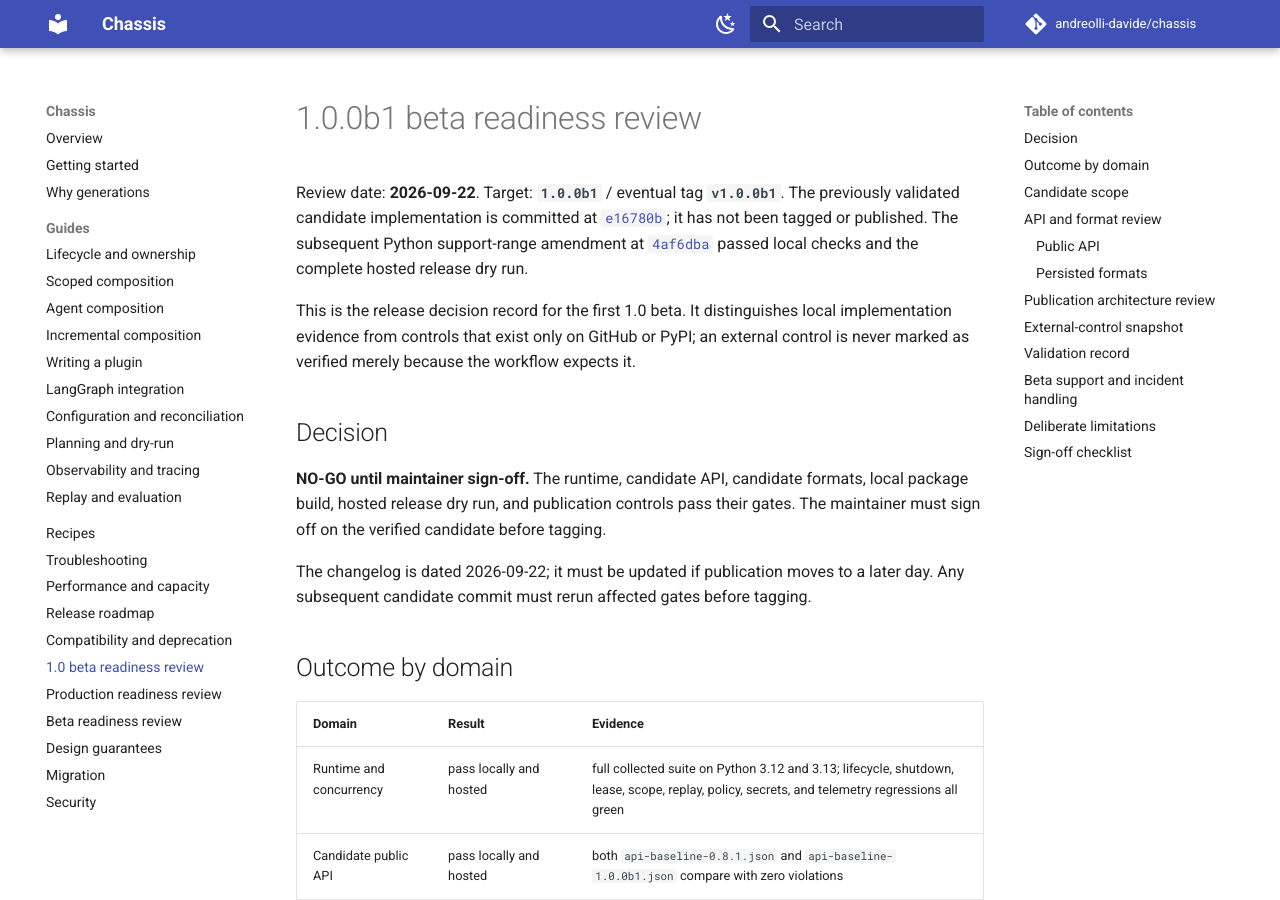
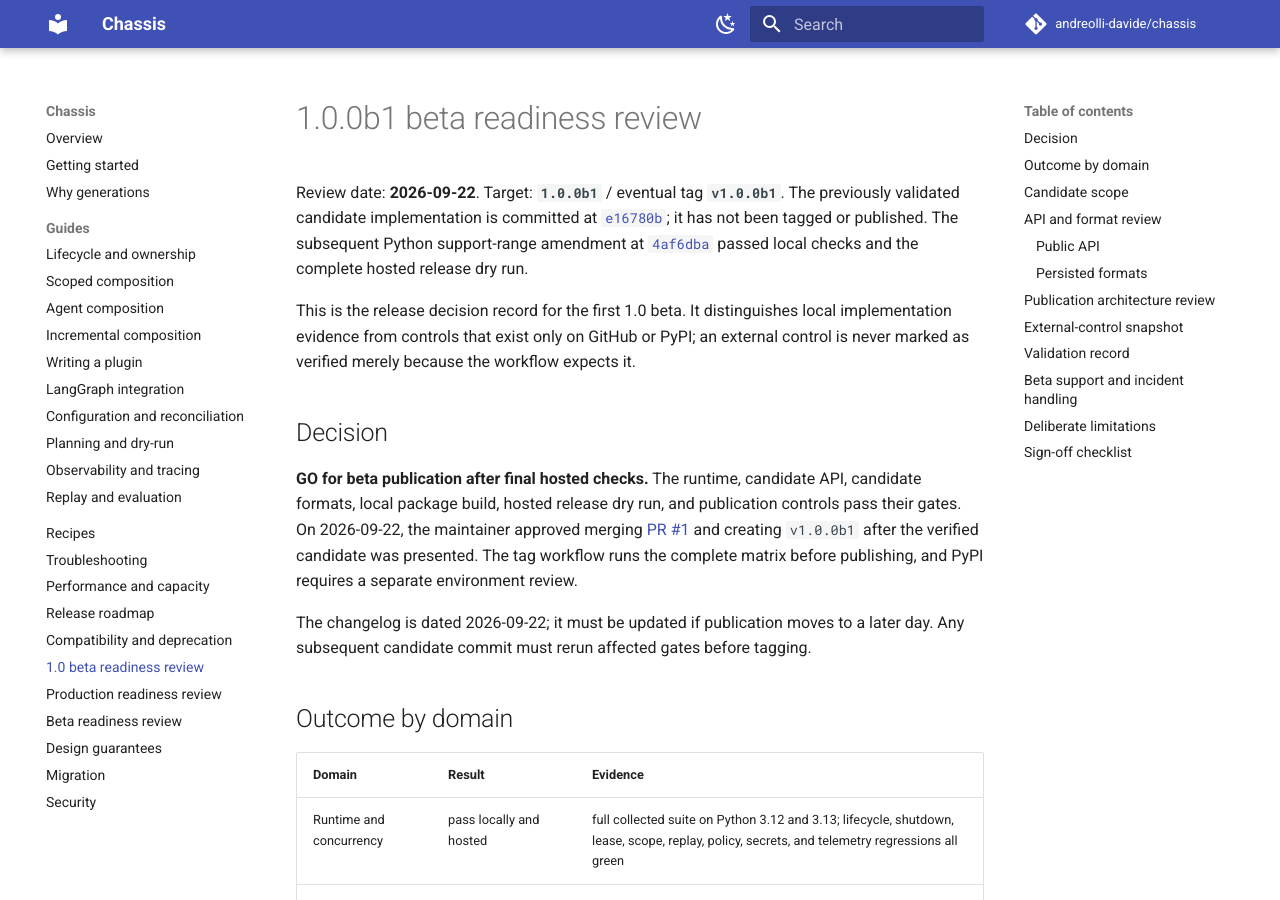
Before and after one commit to andreolli-davide/chassis, an MkDocs documentation site: the page built from docs/1.0-beta-readiness.md, in a window 1280 px wide and 900 px high. Built offline with MkDocs 1.6.1 and Material for MkDocs 9.7.7, drawn with Linux system fonts in a browser that asks for light colours; comment, search, counter and statistics services are not loaded; some of the changed text lies outside the part shown.

Commit message:
docs: record 1.0.0b1 maintainer sign-off

```diff
--- a/docs/1.0-beta-readiness.md
+++ b/docs/1.0-beta-readiness.md
@@ -14,10 +14,13 @@ expects it.
 
 ## Decision
 
-**NO-GO until maintainer sign-off.** The runtime, candidate API, candidate
-formats, local package build, hosted release dry run, and publication controls
-pass their gates. The maintainer must sign off on the verified candidate before
-tagging.
+**GO for beta publication after final hosted checks.** The runtime, candidate
+API, candidate formats, local package build, hosted release dry run, and
+publication controls pass their gates. On 2026-09-22, the maintainer approved
+merging [PR #1](https://github.com/andreolli-davide/chassis/pull/1) and creating
+`v1.0.0b1` after the verified candidate was presented. The tag workflow runs the
+complete matrix before publishing, and PyPI requires a separate environment
+review.
 
 The changelog is dated 2026-09-22; it must be updated if publication moves to a
 later day. Any subsequent candidate commit must rerun affected gates before
@@ -221,7 +224,8 @@ explicitly dispositioned.
 - [x] Supported Python versions decided and synchronized: 3.12 and 3.13.
 - [x] Protected `v*` release authority and PyPI approval configured.
 - [x] Changelog dated 2026-09-22; update it if publication moves to another day.
-- [ ] Maintainer sign-off recorded on the final verified candidate.
+- [x] Maintainer approved merge and `v1.0.0b1` tag on 2026-09-22 after the
+  complete dry run on `03605cb`.
 
-The unchecked items are the complete current publication-blocker list. Any new
-candidate change invalidates the affected evidence and must rerun its gate.
+Any new candidate change invalidates the affected evidence and must rerun its
+gate.
```
